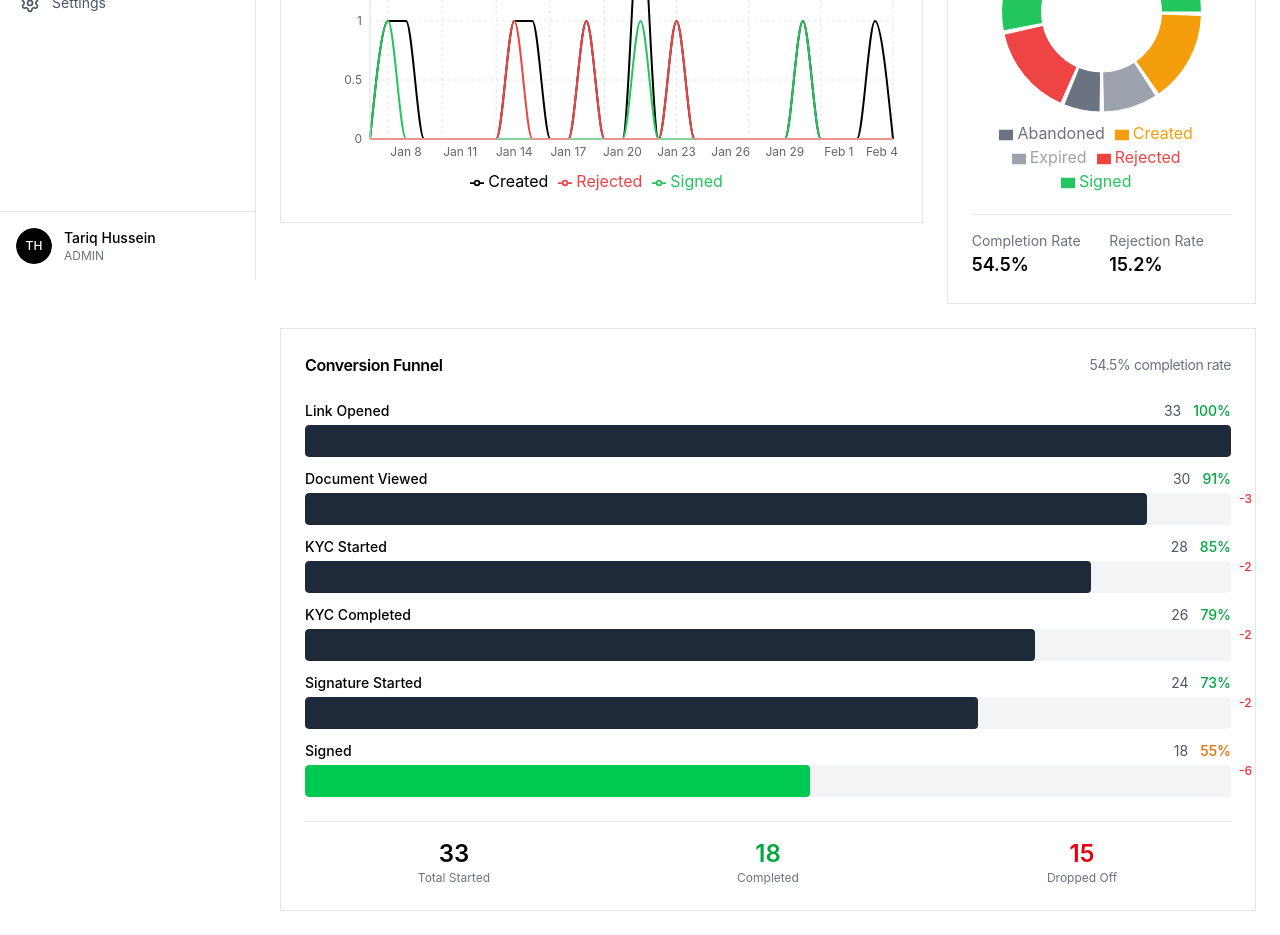
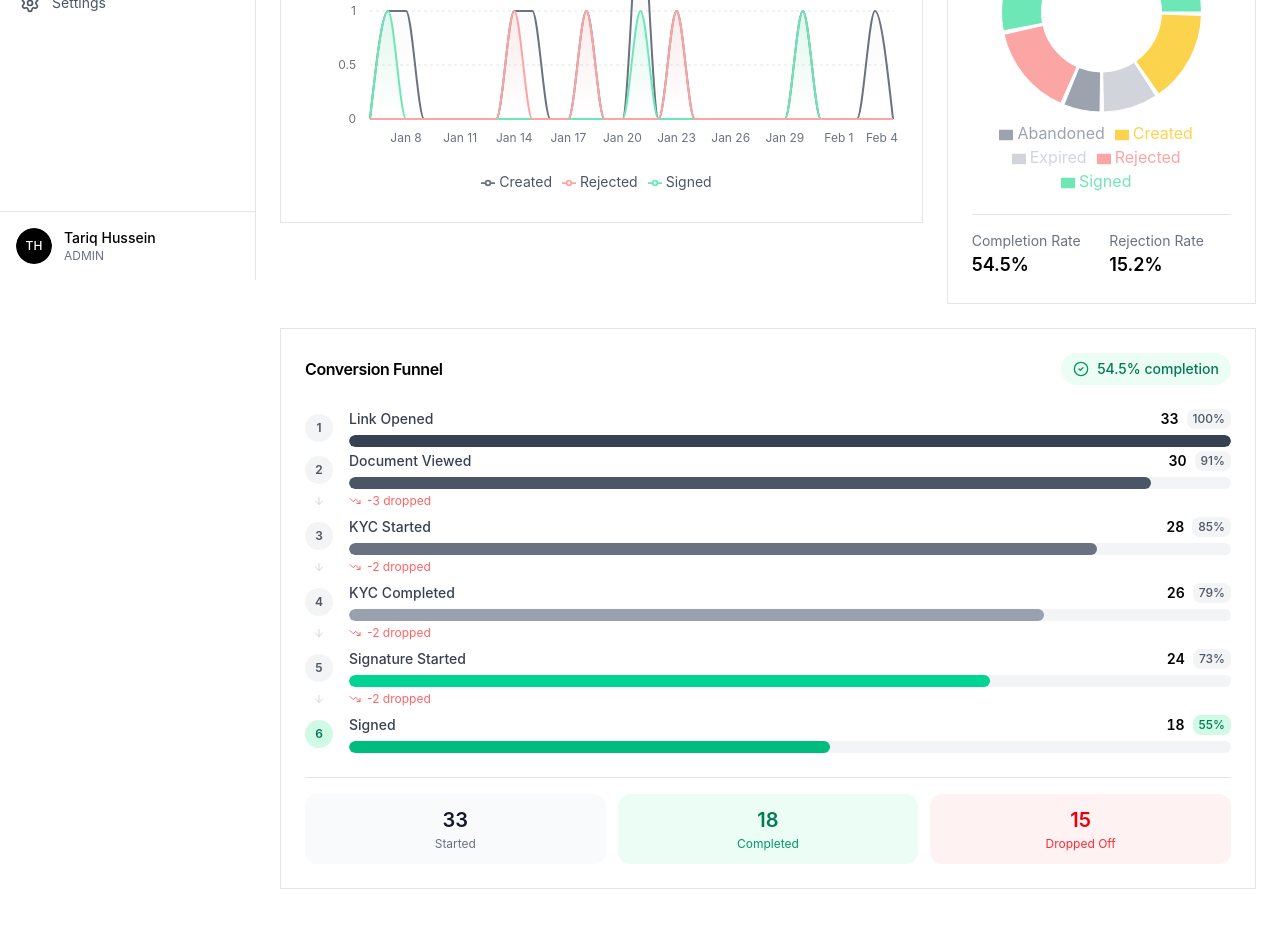
Before and after one commit to Tanushmaurya018/kyc-v1, a React (Vite) app: page /dash/analytics in a window 1280 px wide. Shown: the part 520-1455 px from the top of the page. After the commit the page ends 1433 px from the top, so only its background shows below. Built offline with nearby package versions, Linux system fonts and the light colour scheme.

Commit message:
some more UI/UX fixes

```diff
--- a/src/components/analytics/ContractsChart.tsx
+++ b/src/components/analytics/ContractsChart.tsx
@@ -1,7 +1,7 @@
 import { useMemo } from 'react';
 import {
-  LineChart,
-  Line,
+  AreaChart,
+  Area,
   XAxis,
   YAxis,
   CartesianGrid,
@@ -16,6 +16,13 @@ import type { DailyStats } from '@/types';
 interface ContractsChartProps {
   data: DailyStats[];
 }
+
+// Muted chart colors
+const CHART_COLORS = {
+  created: '#6b7280',   // gray-500 (muted)
+  signed: '#6ee7b7',    // emerald-300 (soft green)
+  rejected: '#fca5a5',  // red-300 (soft red)
+};
 
 export function ContractsChart({ data }: ContractsChartProps) {
   const chartData = useMemo(() => {
@@ -33,52 +40,72 @@ export function ContractsChart({ data }: ContractsChartProps) {
       <CardContent>
         <div className="h-[300px]">
           <ResponsiveContainer width="100%" height="100%">
-            <LineChart data={chartData}>
-              <CartesianGrid strokeDasharray="3 3" stroke="#e5e5e5" />
+            <AreaChart data={chartData}>
+              <defs>
+                <linearGradient id="colorCreated" x1="0" y1="0" x2="0" y2="1">
+                  <stop offset="5%" stopColor={CHART_COLORS.created} stopOpacity={0.1}/>
+                  <stop offset="95%" stopColor={CHART_COLORS.created} stopOpacity={0}/>
+                </linearGradient>
+                <linearGradient id="colorSigned" x1="0" y1="0" x2="0" y2="1">
+                  <stop offset="5%" stopColor={CHART_COLORS.signed} stopOpacity={0.3}/>
+                  <stop offset="95%" stopColor={CHART_COLORS.signed} stopOpacity={0}/>
+                </linearGradient>
+                <linearGradient id="colorRejected" x1="0" y1="0" x2="0" y2="1">
+                  <stop offset="5%" stopColor={CHART_COLORS.rejected} stopOpacity={0.3}/>
+                  <stop offset="95%" stopColor={CHART_COLORS.rejected} stopOpacity={0}/>
+                </linearGradient>
+              </defs>
+              <CartesianGrid strokeDasharray="3 3" stroke="#e5e5e5" vertical={false} />
               <XAxis
                 dataKey="date"
-                tick={{ fontSize: 12 }}
+                tick={{ fontSize: 12, fill: '#6b7280' }}
                 tickLine={false}
-                axisLine={{ stroke: '#e5e5e5' }}
+                axisLine={false}
+                tickMargin={8}
               />
               <YAxis
-                tick={{ fontSize: 12 }}
+                tick={{ fontSize: 12, fill: '#6b7280' }}
                 tickLine={false}
-                axisLine={{ stroke: '#e5e5e5' }}
+                axisLine={false}
+                tickMargin={8}
               />
               <Tooltip
                 contentStyle={{
                   backgroundColor: 'white',
                   border: '1px solid #e5e5e5',
-                  borderRadius: 0,
+                  borderRadius: '8px',
+                  boxShadow: '0 4px 6px -1px rgb(0 0 0 / 0.1)',
                 }}
               />
-              <Legend />
-              <Line
+              <Legend
+                wrapperStyle={{ paddingTop: '20px' }}
+                formatter={(value) => <span className="text-sm text-gray-600">{value}</span>}
+              />
+              <Area
                 type="monotone"
                 dataKey="created"
-                stroke="#000000"
+                stroke={CHART_COLORS.created}
                 strokeWidth={2}
-                dot={false}
+                fill="url(#colorCreated)"
                 name="Created"
               />
-              <Line
+              <Area
                 type="monotone"
                 dataKey="signed"
-                stroke="#22c55e"
+                stroke={CHART_COLORS.signed}
                 strokeWidth={2}
-                dot={false}
+                fill="url(#colorSigned)"
                 name="Signed"
               />
-              <Line
+              <Area
                 type="monotone"
                 dataKey="rejected"
-                stroke="#ef4444"
+                stroke={CHART_COLORS.rejected}
                 strokeWidth={2}
-                dot={false}
+                fill="url(#colorRejected)"
                 name="Rejected"
               />
-            </LineChart>
+            </AreaChart>
           </ResponsiveContainer>
         </div>
       </CardContent>
--- a/src/components/analytics/DropOffFunnel.tsx
+++ b/src/components/analytics/DropOffFunnel.tsx
@@ -1,60 +1,102 @@
 import { Card, CardContent, CardHeader, CardTitle } from '@/components/ui';
 import { cn, formatNumber, formatPercentage } from '@/lib/utils';
+import { ArrowDown, TrendingDown, CheckCircle2 } from 'lucide-react';
 import type { DropOffAnalytics } from '@/types';
 
 interface DropOffFunnelProps {
   data: DropOffAnalytics;
 }
 
+// Gradient colors for funnel steps (from dark to light, ending with success)
+const STEP_COLORS = [
+  'bg-gray-700',
+  'bg-gray-600',
+  'bg-gray-500',
+  'bg-gray-400',
+  'bg-emerald-400',
+  'bg-emerald-500',
+];
+
 export function DropOffFunnel({ data }: DropOffFunnelProps) {
   const maxCount = data.steps[0]?.count || 0;
 
   return (
     <Card>
-      <CardHeader>
-        <CardTitle className="text-base flex items-center justify-between">
-          <span>Conversion Funnel</span>
-          <span className="text-sm font-normal text-gray-500">
-            {formatPercentage(data.overallCompletionRate)} completion rate
+      <CardHeader className="pb-2">
+        <div className="flex items-center justify-between">
+          <CardTitle className="text-base">Conversion Funnel</CardTitle>
+          <div className="flex items-center gap-2 px-3 py-1.5 bg-emerald-50 rounded-full">
+            <CheckCircle2 className="h-4 w-4 text-emerald-600" />
+            <span className="text-sm font-medium text-emerald-700">
+              {formatPercentage(data.overallCompletionRate)} completion
             </span>
-        </CardTitle>
+          </div>
+        </div>
       </CardHeader>
-      <CardContent>
-        <div className="space-y-3">
+      <CardContent className="pt-4">
+        {/* Funnel Visualization */}
+        <div className="space-y-1">
           {data.steps.map((step, index) => {
             const widthPercentage = maxCount > 0 ? (step.count / maxCount) * 100 : 0;
             const isLast = index === data.steps.length - 1;
+            const colorClass = STEP_COLORS[Math.min(index, STEP_COLORS.length - 1)];
 
             return (
-              <div key={step.name} className="relative">
-                <div className="flex items-center justify-between mb-1">
-                  <span className="text-sm font-medium">{step.name}</span>
-                  <div className="flex items-center gap-3 text-sm">
-                    <span className="text-gray-600">{formatNumber(step.count)}</span>
+              <div key={step.name} className="group">
+                {/* Step row */}
+                <div className="flex items-center gap-4">
+                  {/* Step number */}
+                  <div className={cn(
+                    "flex-shrink-0 w-7 h-7 rounded-full flex items-center justify-center text-xs font-semibold",
+                    isLast
+                      ? "bg-emerald-100 text-emerald-700"
+                      : "bg-gray-100 text-gray-600"
+                  )}>
+                    {index + 1}
+                  </div>
+
+                  {/* Bar container */}
+                  <div className="flex-1 relative">
+                    <div className="flex items-center justify-between mb-1.5">
+                      <span className="text-sm font-medium text-gray-700">{step.name}</span>
+                      <div className="flex items-center gap-2">
+                        <span className="text-sm font-semibold tabular-nums">
+                          {formatNumber(step.count)}
+                        </span>
                         <span className={cn(
-                      "font-medium",
-                      step.percentage >= 70 ? "text-green-600" :
-                      step.percentage >= 50 ? "text-amber-600" :
-                      "text-red-600"
+                          "text-xs font-medium px-1.5 py-0.5 rounded",
+                          isLast
+                            ? "bg-emerald-100 text-emerald-700"
+                            : "bg-gray-100 text-gray-600"
                         )}>
                           {step.percentage}%
                         </span>
                       </div>
                     </div>
-                <div className="h-8 bg-gray-100 rounded relative overflow-hidden">
+
+                    {/* Progress bar */}
+                    <div className="h-3 bg-gray-100 rounded-full overflow-hidden">
                       <div
                         className={cn(
-                      "h-full transition-all duration-500 rounded",
-                      isLast ? "bg-green-500" : "bg-gray-800"
+                          "h-full rounded-full transition-all duration-700 ease-out",
+                          colorClass
                         )}
                         style={{ width: `${widthPercentage}%` }}
                       />
                     </div>
-                {step.dropOff > 0 && (
-                  <div className="absolute -right-2 top-1/2 transform translate-x-full -translate-y-1/2">
-                    <span className="text-xs text-red-500 font-medium">
-                      -{formatNumber(step.dropOff)}
-                    </span>
+                  </div>
+                </div>
+
+                {/* Drop-off indicator between steps */}
+                {step.dropOff > 0 && !isLast && (
+                  <div className="flex items-center gap-4 py-1">
+                    <div className="w-7 flex justify-center">
+                      <ArrowDown className="h-3 w-3 text-gray-300" />
+                    </div>
+                    <div className="flex items-center gap-1.5 text-xs text-red-400">
+                      <TrendingDown className="h-3 w-3" />
+                      <span>-{formatNumber(step.dropOff)} dropped</span>
+                    </div>
                   </div>
                 )}
               </div>
@@ -62,19 +104,19 @@ export function DropOffFunnel({ data }: DropOffFunnelProps) {
           })}
         </div>
 
-        {/* Summary */}
-        <div className="mt-6 pt-4 border-t grid grid-cols-3 gap-4 text-center">
-          <div>
-            <p className="text-2xl font-semibold">{formatNumber(data.totalStarted)}</p>
-            <p className="text-xs text-gray-500">Total Started</p>
+        {/* Summary Cards */}
+        <div className="mt-6 pt-4 border-t grid grid-cols-3 gap-3">
+          <div className="bg-gray-50 rounded-lg p-3 text-center">
+            <p className="text-xl font-semibold text-gray-900">{formatNumber(data.totalStarted)}</p>
+            <p className="text-xs text-gray-500 mt-0.5">Started</p>
           </div>
-          <div>
-            <p className="text-2xl font-semibold text-green-600">{formatNumber(data.totalCompleted)}</p>
-            <p className="text-xs text-gray-500">Completed</p>
+          <div className="bg-emerald-50 rounded-lg p-3 text-center">
+            <p className="text-xl font-semibold text-emerald-700">{formatNumber(data.totalCompleted)}</p>
+            <p className="text-xs text-emerald-600 mt-0.5">Completed</p>
           </div>
-          <div>
-            <p className="text-2xl font-semibold text-red-600">{formatNumber(data.totalStarted - data.totalCompleted)}</p>
-            <p className="text-xs text-gray-500">Dropped Off</p>
+          <div className="bg-red-50 rounded-lg p-3 text-center">
+            <p className="text-xl font-semibold text-red-600">{formatNumber(data.totalStarted - data.totalCompleted)}</p>
+            <p className="text-xs text-red-500 mt-0.5">Dropped Off</p>
           </div>
         </div>
       </CardContent>
--- a/src/components/analytics/StatusBreakdown.tsx
+++ b/src/components/analytics/StatusBreakdown.tsx
@@ -18,12 +18,13 @@ interface StatusBreakdownProps {
   created: number;
 }
 
+// Muted/softer color palette
 const COLORS = {
-  signed: '#22c55e',
-  rejected: '#ef4444',
-  abandoned: '#6b7280',
-  expired: '#9ca3af',
-  created: '#f59e0b',
+  signed: '#6ee7b7',    // emerald-300
+  rejected: '#fca5a5',  // red-300
+  abandoned: '#9ca3af', // gray-400
+  expired: '#d1d5db',   // gray-300
+  created: '#fcd34d',   // amber-300
 };
 
 export function StatusBreakdown({ signed, rejected, abandoned, expired, created }: StatusBreakdownProps) {
@@ -63,7 +64,8 @@ export function StatusBreakdown({ signed, rejected, abandoned, expired, created
                 contentStyle={{
                   backgroundColor: 'white',
                   border: '1px solid #e5e5e5',
-                  borderRadius: 0,
+                  borderRadius: '8px',
+                  boxShadow: '0 4px 6px -1px rgb(0 0 0 / 0.1)',
                 }}
                 formatter={(value) => [
                   `${value} (${formatPercentage((value as number) / total)})`,
--- a/src/index.css
+++ b/src/index.css
@@ -31,9 +31,19 @@
   --color-neutral: #6b7280;
   --color-neutral-foreground: #ffffff;
 
-  --radius-sm: 0.25rem;
-  --radius-md: 0.375rem;
-  --radius-lg: 0.5rem;
+  /* Chart colors - muted/softer palette */
+  --color-chart-1: #374151;  /* gray-700 - primary/created */
+  --color-chart-2: #6ee7b7;  /* emerald-300 - signed/success */
+  --color-chart-3: #fca5a5;  /* red-300 - rejected */
+  --color-chart-4: #d1d5db;  /* gray-300 - expired */
+  --color-chart-5: #fcd34d;  /* amber-300 - pending */
+
+  /* Radius - rounded corners */
+  --radius: 0.5rem;
+  --radius-sm: 0.375rem;
+  --radius-md: 0.5rem;
+  --radius-lg: 0.75rem;
+  --radius-xl: 1rem;
 
   --font-sans: "Inter", ui-sans-serif, system-ui, sans-serif;
 }
```
Also changed, not shown: 1 other file (tests, documents, lock files or other folders). Lines whose indentation alone changed are shown as unchanged.
